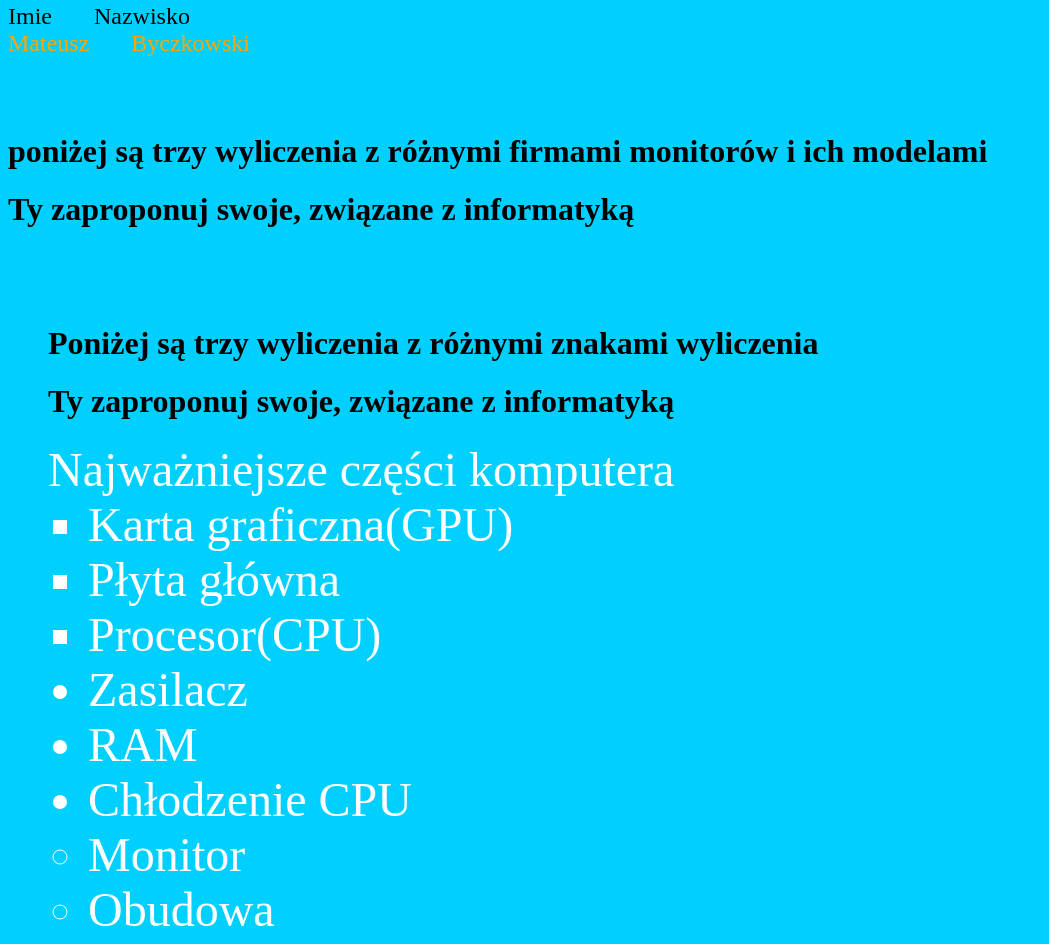
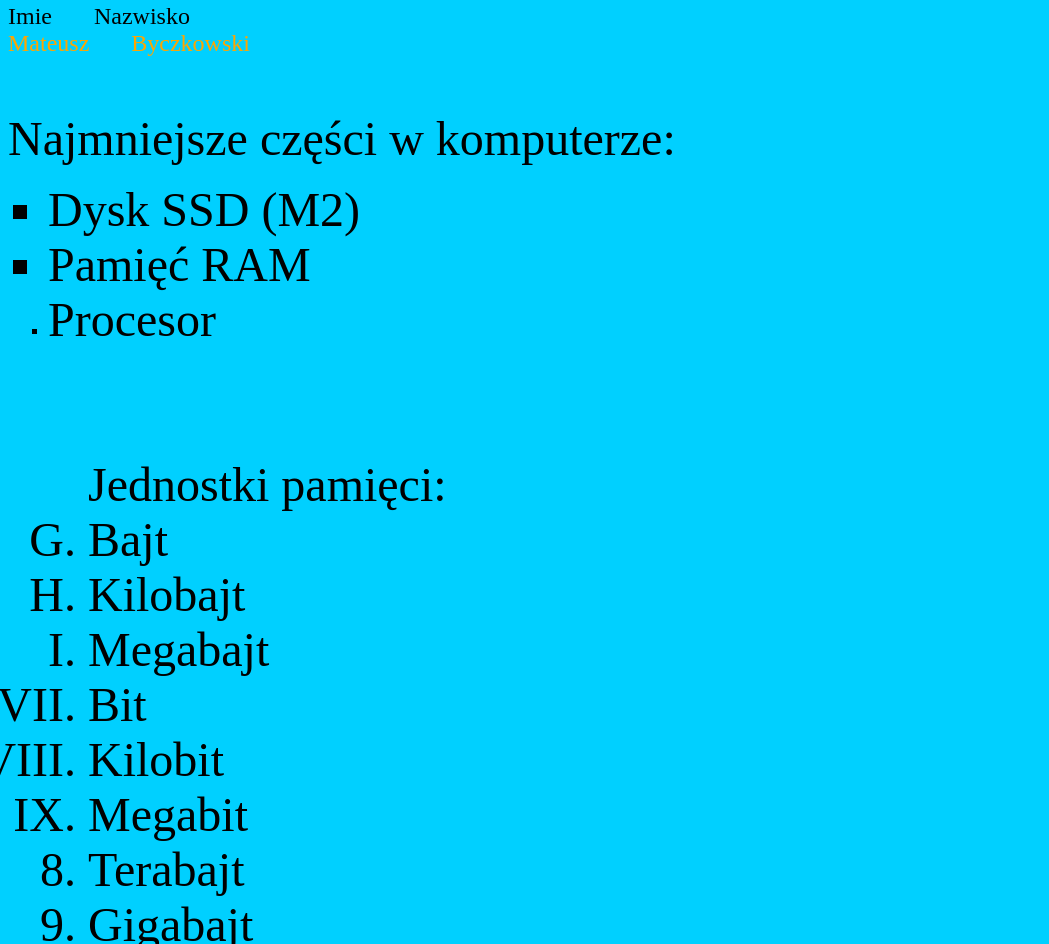
Before and after one commit to Mateuszg214/Strona_HTML, a plain HTML site: page index_2.html in a window 1280 px wide. Shown: the part 3470-4414 px from the top of the page, without its empty margins (0-1049 px from the left). Drawn offline with Linux system fonts and the light colour scheme.

Commit message:
Update index_2.html

```diff
--- a/index_2.html
+++ b/index_2.html
@@ -29,10 +29,10 @@
 	<p align="right"> <font color="orange" size="11" face="Comic Sans"> :)) Duży usmiech </font> </p> <br>
 	<p align="right"> <font color="grenn" size="11" face="Comic Sans"> :*  Buziak </font> </p> <br>
 	<p align="right"> <font color="cyan" size="10" face="Helvetica"> <3 Serce </font> </p> <br>
-	<br><p align="left"><font color="blue" size="13" face="Comic Sans"><b>Adres</b>:<i>68-420</i> <u> ul.Długa </u></font></p>
-	<br><p align="left"><font color="purple" size="14" face="Arial"><b>Ulubiony aktor: Vin Disel</b> </font> </p>
-	<br><p align="left"><font color="green" size="9" face="Comic Sans"><u>Ulubiony zespół muzyczny: 2115</u> </font> </p>
-	<br><p align="left"><font color="brown" size="16" face="Trebuchet MS"><i>Data urodzenia: 15 września 2006</i></font> </p>
+	<br><p align="left"><font color="blue" size="13" face="Comic Sans"><b>Adres</b>: <i> 68-420</i> <u> ul.Długa </u></font></p>
+	<br><p align="left"><font color="purple" size="14" face="Arial"><b>Ulubiony aktor: Christian Bale</b> </font> </p>
+	<br><p align="left"><font color="green" size="9" face="Comic Sans"><u>Ulubiony zespół muzyczny: Nie mam</u> </font> </p>
+	<br><p align="left"><font color="brown" size="16" face="Trebuchet MS"><i>Data urodzenia: 32 Grudzień 1901</i></font> </p>
 	<p align="right"> <font color="red" size="6" face="Arial"> H<sub>2</sub>SO<sub>4</sub></font> </p> <br>
 	<p align="right"> <font color="green" size="15" face="Arial Black"> x*x=x<sup>2</sup></font> </p> <br>
 	<HR size="10" width="1300" align="center" color="black">
@@ -81,51 +81,28 @@ Facet ogląda te buty i mówi:<br>
 	<align="left"> <font color="orange" size="5" face="Comic Sans"> Mateusz &nbsp &nbsp &nbsp Byczkowski </font> <br>
 
 	<br><br><br>
-	<h1> poniżej są trzy wyliczenia z różnymi firmami monitorów i ich modelami</h1>
-	<h1> Ty zaproponuj swoje, związane z informatyką</h1>
-	<UL TYPE=circle>
-	<br><br><br>
-    <h1> Poniżej są trzy wyliczenia z różnymi znakami wyliczenia </h1>
-    <h1> Ty zaproponuj swoje, związane z informatyką </h1>
-    <font color="White" size="7"> Najważniejsze części komputera
+    <font color="Black" size="10"> Najmniejsze części w komputerze:
         <UL TYPE=square>
-            <LI> Karta graficzna(GPU)
-            <LI> Płyta główna
-            <LI> Procesor(CPU)
-        </UL>
-
-        <UL TYPE=disc>
-            <LI> Zasilacz
-            <LI> RAM
-            <LI> Chłodzenie CPU
-        </UL>
-
-        <UL TYPE=circle>
-            <LI> Monitor
-            <LI> Obudowa
-            <LI> Dysk(SSD/HDD)
-        </UL>
-    </font>
+            <LI> Dysk SSD (M2)
+            <LI> Pamięć RAM
+            <LI> Procesor
 
 	<br><br><br>
-    <h2> Poniżej są  trzynumerowania z różnymi znakami numerowania </h2>
-    <h2> Ty zaproponuj swoje, związane z informatyką </h2>
-    <font color="Black" size="6">
-        <OL TYPE=A START=7> Jednostki rozmiarowe w systemach komputerowych
+        <OL TYPE=A START=7> Jednostki pamięci:
+            <LI> Bajt
+            <LI> Kilobajt
+            <LI> Megabajt
+        </OL>
+		     <OL TYPE=I START=7>
             <LI> Bit
             <LI> Kilobit
             <LI> Megabit
         </OL>
-		     <OL TYPE=I START=7>
-            <LI> Bajt
-            <LI> Kilobajt
-            <LI> Megabajt
-        </OL>
 
         <OL TYPE=1 START=8>
+            <LI> Terabajt
             <LI> Gigabajt
-            <LI> Terabajt
-            <LI> Petabajt
+            <LI> Eksabajt
         </OL>
     </font>
 	<br><br><br>
```
